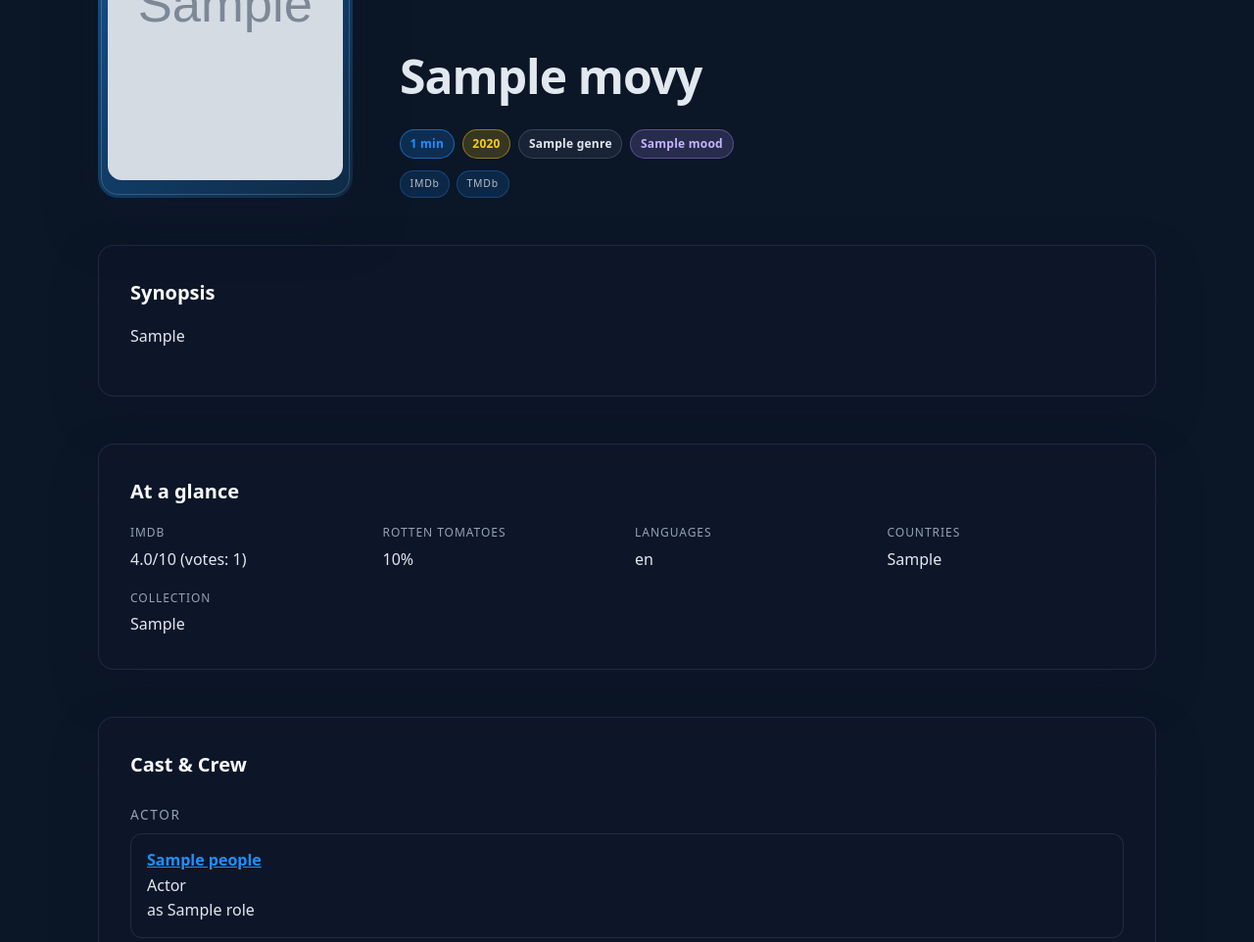
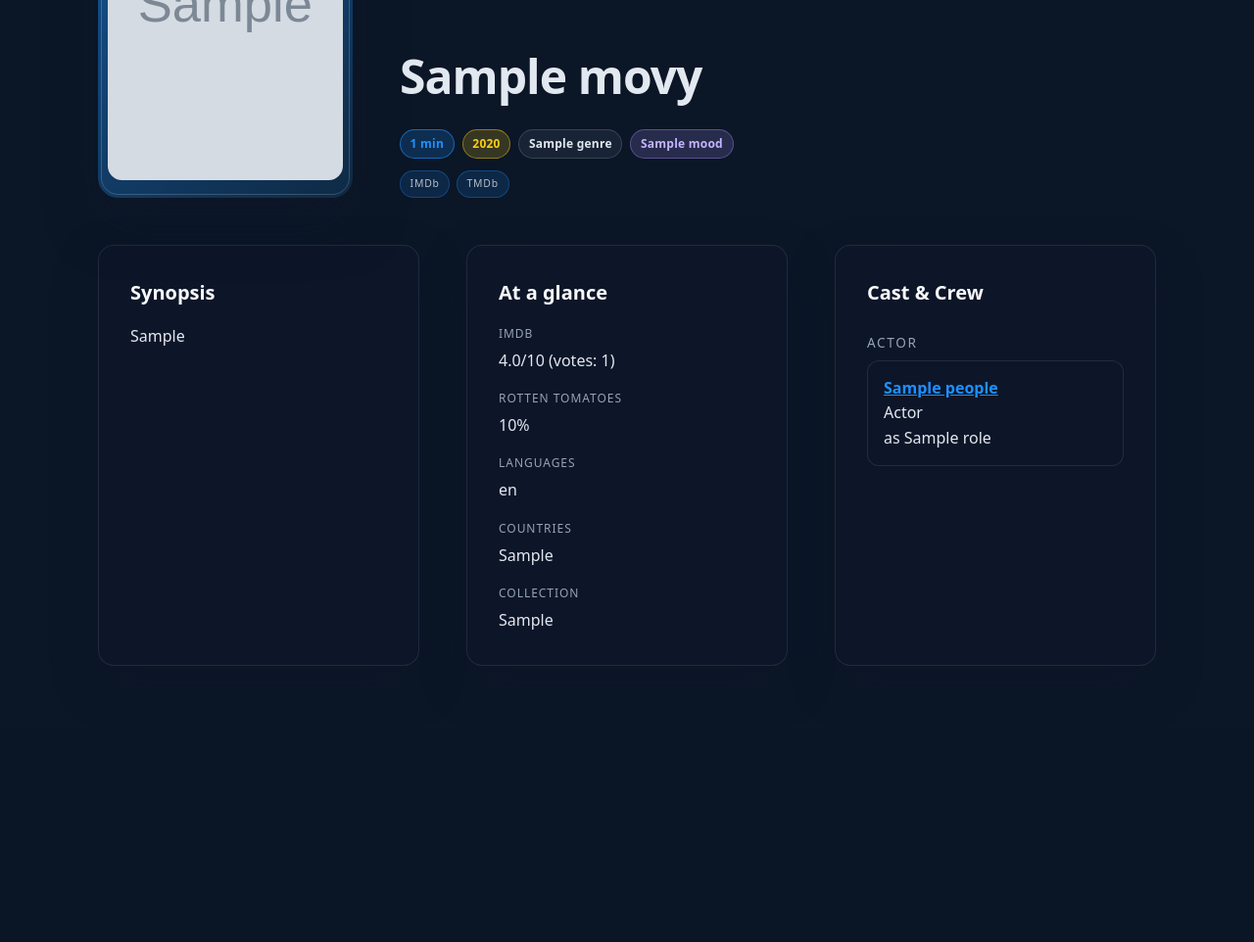
Before and after one commit to cmsjade5000/Vault966R2, a FastAPI app: page /ui/movies/1 in a window 1280 px wide. Shown: the part 406-1368 px from the top of the page at 98% size. After the commit the page ends 1086 px from the top, so only its background shows below. Run offline with FastAPI, Linux system fonts and the light colour scheme; tables that the repository leaves empty hold one stand-in row (values such as "Sample post"); grey boxes marked "Sample" are stand-in pictures.

Commit message:
Improve movie detail section layout

```diff
--- a/templates/movie_detail.html
+++ b/templates/movie_detail.html
@@ -238,6 +238,16 @@
     gap: clamp(2rem, 4vw, 3rem);
   }
 
+  @media (min-width: 901px) {
+    .sections {
+      grid-template-columns: repeat(auto-fit, minmax(320px, 1fr));
+    }
+
+    .section-card--wide {
+      grid-column: 1 / -1;
+    }
+  }
+
   @media (max-width: 900px) {
     .sections {
       margin-top: 2.5rem;
@@ -251,6 +261,10 @@
     border-radius: 1rem;
     padding: clamp(1rem, 3vw, 2rem);
     box-shadow: 0 20px 45px rgba(15, 23, 42, 0.4);
+  }
+
+  .section-card--wide {
+    grid-column: auto;
   }
 
   .section-card h2 {
@@ -744,7 +758,7 @@
       {% endif %}
 
       {% if roles %}
-      <section class="section-card">
+      <section class="section-card section-card--wide">
         <h2>Cast &amp; Crew</h2>
         {% set grouped = roles|groupby('role_type') %}
         {% for group in grouped %}
@@ -771,7 +785,7 @@
       {% endif %}
 
       {% if similar %}
-      <section class="section-card">
+      <section class="section-card section-card--wide">
         <div class="similar-header">
           <h2>Similar by vibe</h2>
           <div class="similar-scroll-controls">
```
